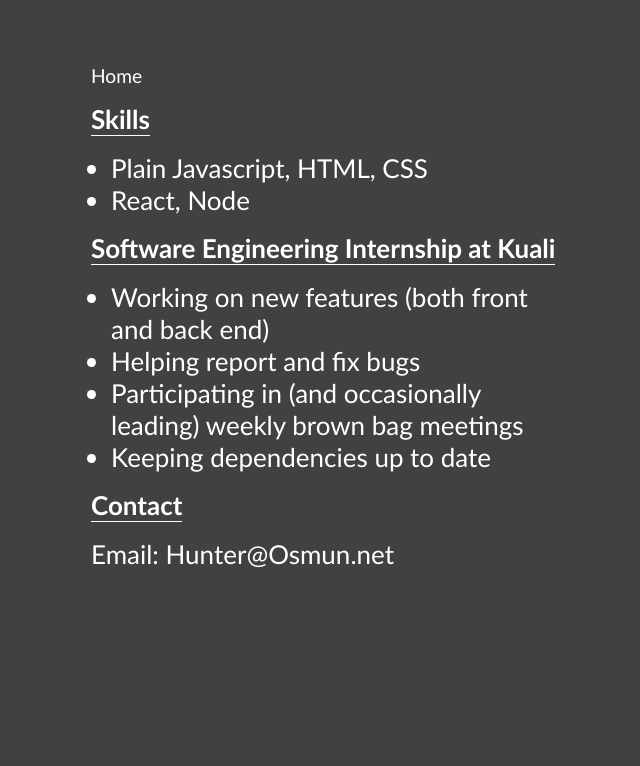
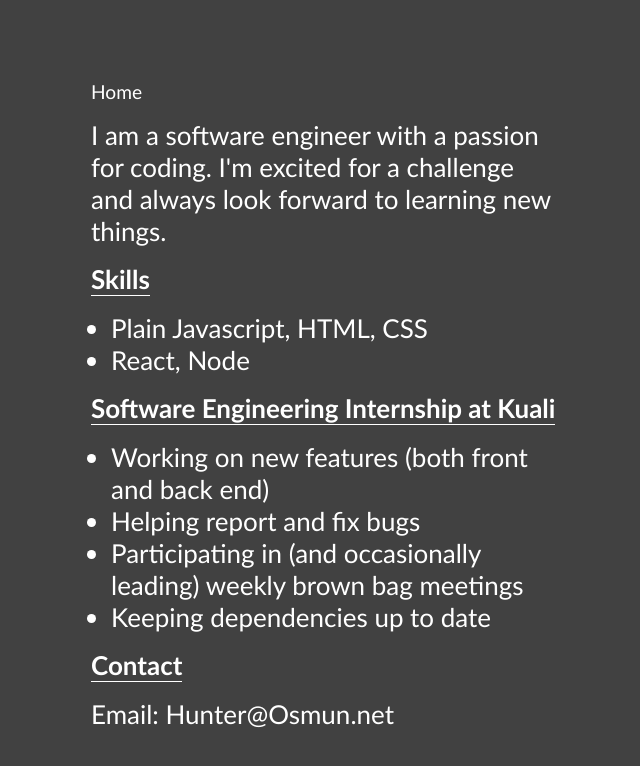
Before and after one commit to Hunterosmun/hunter-osmun, a React (Create React App) app: page /about in a window 1280 px wide. Shown: the top 766 px of the page, without its empty margins (314-954 px from the left). Built offline with nearby package versions, Linux system fonts and the light colour scheme.

Commit message:
Add to About sectin

```diff
--- a/src/pages/about.js
+++ b/src/pages/about.js
@@ -13,6 +13,10 @@ export default function About () {
             Home
           </Ui.Button>
         </Ui.ButtonWrap>
+        <div>
+          I am a software engineer with a passion for coding. I'm excited for a
+          challenge and always look forward to learning new things.
+        </div>
         <h4>Skills</h4>
         <ul>
           <li>Plain Javascript, HTML, CSS</li>
@@ -52,4 +56,7 @@ const InnerWrap = styled.div`
     margin: 0;
     padding-left: 20px;
   }
+  & div {
+    padding-top: 16px;
+  }
 `
```
